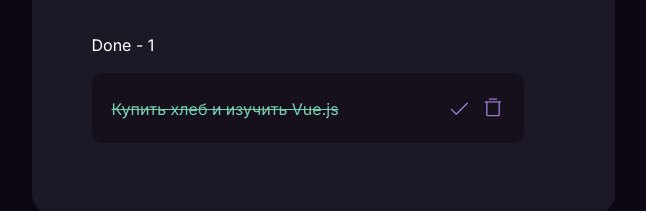
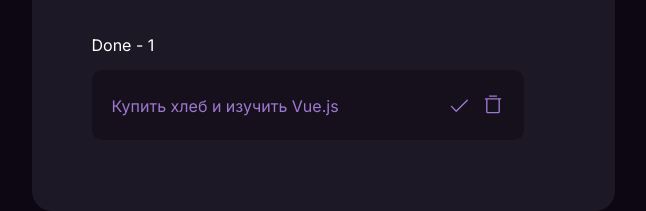
Before and after one commit to Arslan-do/my-to-do-vue, a Vue app: page / in a window 1280 px wide. Shown: the part 598-809 px from the top of the page, without its empty margins (317-963 px from the left). Built offline with nearby package versions, Linux system fonts and the light colour scheme; a web font is replaced by a local one.

Commit message:
fix_add_components_icons

```diff
--- a/src/App.vue
+++ b/src/App.vue
@@ -1,5 +1,8 @@
 <script setup>
 import { ref, computed } from 'vue';
+import TrashIcon from '@/components/icons/TrashIcon.vue';
+import GroupIcon from '@/components/icons/GroupIcon.vue';
+import VectorIcon from '@/components/icons/VectorIcon.vue';
 
 const tasks = ref([
   { id: 1, text: 'Купить хлеб и изучить Vue.js', completed: true },
@@ -32,41 +35,45 @@ const deleteTask = (id) => {
 
 <template>
   <div class="todo-app">
-    <div class="container">
-    <div class="add-task">
+    <div class="todo-app__container">
+      <div class="todo-app__add-task">
         <input
           v-model="newTaskText"
           @keyup.enter="addTask"
           placeholder="Add a new task"
         />
-      <button @click="addTask" class="add-btn"><img src="/src\image\Vector.svg" alt="pulus"></button>
+        <button @click="addTask" class="todo-app__add-btn">
+          <VectorIcon/>
+        </button>
       </div>
-    <div class="tasks-section">
-      <h3>Tasks to do - {{ todoTasks.length }}</h3>
-      <div v-for="task in todoTasks" :key="task.id" class="task-item">
+      <div class="todo-app__tasks-section">
+        <h3 class="todo-app__h32">Tasks to do - {{ todoTasks.length }}</h3>
+        <div v-for="task in todoTasks" :key="task.id" class="todo-app__task-item">
           <span :class="{ completed: task.completed }"> {{ task.text }} </span>
-        <img src="/src\image\Group 1.svg" alt="done" @click="task.completed = !task.completed"
-  style="cursor: pointer">
-        <button @click="deleteTask(task.id)" class="delete-btn">
-          <img src="/src\image\TrashSimple.svg" alt="Удалить" />
+
+          <GroupIcon @click="task.completed = !task.completed" style="cursor: pointer"/>
+
+          <button @click="deleteTask(task.id)" class="todo-app__delete-btn">
+            <TrashIcon/>
           </button>
         </div>
       </div>
 
-    <div class="done-section">
-      <h3 class="done-h3">
+      <div class="todo-app__done-section">
+        <h3 class="todo-app__h33">
           Done <span v-if="doneTasks.length > 0">- {{ doneTasks.length }}</span>
         </h3>
-      <div v-for="task in doneTasks" :key="task.id" class="task-item">
+        <div v-for="task in doneTasks" :key="task.id" class="todo-app__task-item">
           <span class="completed-done">{{ task.text }}</span>
-        <img src="/src\image\Group 1.svg" alt="done" @click="task.completed = !task.completed"
-  style="cursor: pointer">
-        <button @click="deleteTask(task.id)" class="delete-btn">
-          <img src="/src\image\TrashSimple.svg"  alt="нет картины" />
+
+          <GroupIcon @click="task.completed = !task.completed" style="cursor: pointer"/>
+
+          <button @click="deleteTask(task.id)" class="todo-app__delete-btn">
+            <TrashIcon/>
           </button>
         </div>
 
-      <div v-if="doneTasks.length === 0" class="empty-state">
+        <div v-if="doneTasks.length === 0" class="todo-app__empty-state">
           Ничего не найдено...
         </div>
       </div>
@@ -76,7 +83,7 @@ const deleteTask = (id) => {
 
 <style scoped>
 :global(body) {
-  background-color: #0D0714;
+  background-color: #0d0714;
   margin: 0;
   min-height: 100vh;
 }
@@ -88,13 +95,13 @@ const deleteTask = (id) => {
   font-family: 'Inter', sans-serif;
   color: #ffff;
 }
-.container{
-padding: 55px 85px 55px  60px;
+.todo-app__container {
+  padding: 55px 85px 55px 60px;
   width: 432px;
   height: 100%;
 }
 
-.add-task {
+.todo-app__add-task {
   height: 40px;
   border-radius: 10px;
   border-width: 1px;
@@ -103,11 +110,11 @@ border-width: 1px;
   flex-flow: row;
 }
 
-.add-btn {
+.todo-app__add-btn {
   width: 40px;
   height: 40px;
   background-color: #9e78cf;
-  color: #FFFFFF;
+  color: #ffffff;
   border: none;
   border-radius: 10px;
   font-size: 40px;
@@ -119,7 +126,7 @@ border-width: 1px;
   cursor: pointer;
 }
 
-.add-task input {
+.todo-app__add-task input {
   width: 381px;
   padding: 8px;
   border: 1px solid #9e78cf;
@@ -128,7 +135,7 @@ border-width: 1px;
   border-radius: 10px;
 }
 
-.task-item {
+.todo-app__task-item {
   height: 70px;
   background: #15101c;
   display: flex;
@@ -138,27 +145,27 @@ border-width: 1px;
   border-radius: 10px;
 }
 
-.task-item span {
+.todo-app__task-item span {
   width: 227px;
   height: 19px;
   color: #9e78cf;
   flex: 1;
 }
 
-.completed {
+.todo-app__completed {
   text-decoration: line-through;
   color: #999;
 }
 
-.completed-done {
+.todo-app__completed-done {
   text-decoration: line-through;
   color: #78cfb0;
 }
-.done-section .task-item span {
+.todo-app__done-section .task-item span {
   color: #78cfb0;
 }
 
-.delete-btn {
+.todo-app__delete-btn {
   width: 30px;
   height: 30px;
   padding: 4px 8px;
@@ -168,7 +175,7 @@ border-width: 1px;
   color: #9e78cf;
 }
 
-h3 {
+.todo-app__h32 {
   margin: 0;
   padding: 60px 0px 17px 0px;
   width: 115px;
@@ -178,9 +185,12 @@ h3 {
   font-size: 16px;
   line-height: 100%;
 }
-.done-h3{
+.todo-app__h33 {
+  margin: 0;
   font-family: 'Inter', sans-serif;
   padding: 60px 0px 17px 0px;
+  font-weight: 400;
+  font-size: 16px;
+  line-height: 100%;
 }
-
 </style>
--- a/src/image/Group 1.svg
+++ b/src/components/icons/GroupIcon.vue
@@ -1,4 +1,6 @@
+<template>
 <svg width="30" height="30" viewBox="0 0 30 30" fill="none" xmlns="http://www.w3.org/2000/svg">
 <rect width="30" height="30" rx="5" fill="#15101C"/>
 <path d="M23.7364 10.6739L12.7364 21.6739C12.6726 21.7378 12.5967 21.7885 12.5133 21.8231C12.4298 21.8577 12.3403 21.8755 12.25 21.8755C12.1597 21.8755 12.0702 21.8577 11.9867 21.8231C11.9033 21.7885 11.8274 21.7378 11.7636 21.6739L6.95109 16.8614C6.82209 16.7324 6.74962 16.5574 6.74962 16.375C6.74962 16.1926 6.82209 16.0176 6.95109 15.8886C7.0801 15.7596 7.25506 15.6871 7.4375 15.6871C7.61994 15.6871 7.7949 15.7596 7.92391 15.8886L12.25 20.2155L22.7636 9.70109C22.8926 9.57209 23.0676 9.49962 23.25 9.49962C23.4324 9.49962 23.6074 9.57209 23.7364 9.70109C23.8654 9.8301 23.9379 10.0051 23.9379 10.1875C23.9379 10.3699 23.8654 10.5449 23.7364 10.6739Z" fill="#9E78CF"/>
 </svg>
+</template>
--- a/src/image/TrashSimple.svg
+++ b/src/components/icons/TrashIcon.vue
@@ -1,3 +1,6 @@
+
+<template>
 <svg width="22" height="22" viewBox="0 0 22 22" fill="none" xmlns="http://www.w3.org/2000/svg">
 <path d="M18.5625 4.125H3.4375C3.25516 4.125 3.0803 4.19743 2.95136 4.32636C2.82243 4.4553 2.75 4.63016 2.75 4.8125C2.75 4.99484 2.82243 5.1697 2.95136 5.29864C3.0803 5.42757 3.25516 5.5 3.4375 5.5H4.125V17.875C4.125 18.2397 4.26987 18.5894 4.52773 18.8473C4.78559 19.1051 5.13533 19.25 5.5 19.25H16.5C16.8647 19.25 17.2144 19.1051 17.4723 18.8473C17.7301 18.5894 17.875 18.2397 17.875 17.875V5.5H18.5625C18.7448 5.5 18.9197 5.42757 19.0486 5.29864C19.1776 5.1697 19.25 4.99484 19.25 4.8125C19.25 4.63016 19.1776 4.4553 19.0486 4.32636C18.9197 4.19743 18.7448 4.125 18.5625 4.125ZM16.5 17.875H5.5V5.5H16.5V17.875ZM6.875 2.0625C6.875 1.88016 6.94743 1.7053 7.07636 1.57636C7.2053 1.44743 7.38016 1.375 7.5625 1.375H14.4375C14.6198 1.375 14.7947 1.44743 14.9236 1.57636C15.0526 1.7053 15.125 1.88016 15.125 2.0625C15.125 2.24484 15.0526 2.4197 14.9236 2.54864C14.7947 2.67757 14.6198 2.75 14.4375 2.75H7.5625C7.38016 2.75 7.2053 2.67757 7.07636 2.54864C6.94743 2.4197 6.875 2.24484 6.875 2.0625Z" fill="#9E78CF"/>
 </svg>
+</template>
--- /dev/null
+++ b/src/components/icons/VectorIcon.vue
@@ -0,0 +1,6 @@
+
+<template>
+<svg width="24" height="24" viewBox="0 0 24 24" fill="none" xmlns="http://www.w3.org/2000/svg">
+    <path d="M24 12C24 12.2652 23.8946 12.5196 23.7071 12.7071C23.5196 12.8946 23.2652 13 23 13H13V23C13 23.2652 12.8946 23.5196 12.7071 23.7071C12.5196 23.8946 12.2652 24 12 24C11.7348 24 11.4804 23.8946 11.2929 23.7071C11.1054 23.5196 11 23.2652 11 23V13H1C0.734784 13 0.48043 12.8946 0.292893 12.7071C0.105357 12.5196 0 12.2652 0 12C0 11.7348 0.105357 11.4804 0.292893 11.2929C0.48043 11.1054 0.734784 11 1 11H11V1C11 0.734784 11.1054 0.48043 11.2929 0.292893C11.4804 0.105357 11.7348 0 12 0C12.2652 0 12.5196 0.105357 12.7071 0.292893C12.8946 0.48043 13 0.734784 13 1V11H23C23.2652 11 23.5196 11.1054 23.7071 11.2929C23.8946 11.4804 24 11.7348 24 12Z" fill="white"/>
+    </svg>
+</template>
```
Also changed, not shown: src/image/Vector.svg (deleted). Lines whose indentation alone changed are shown as unchanged.
